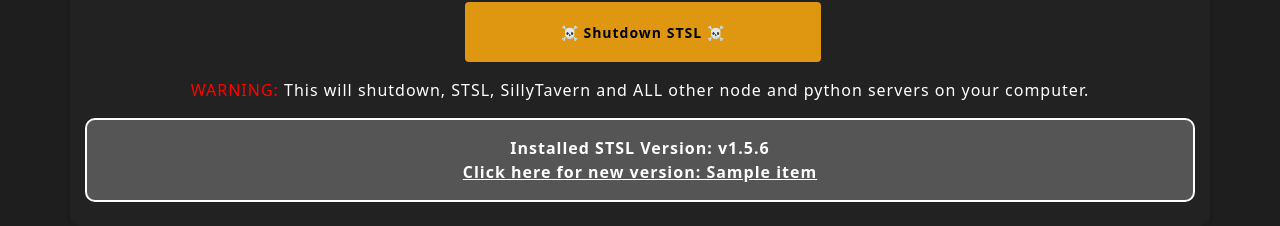
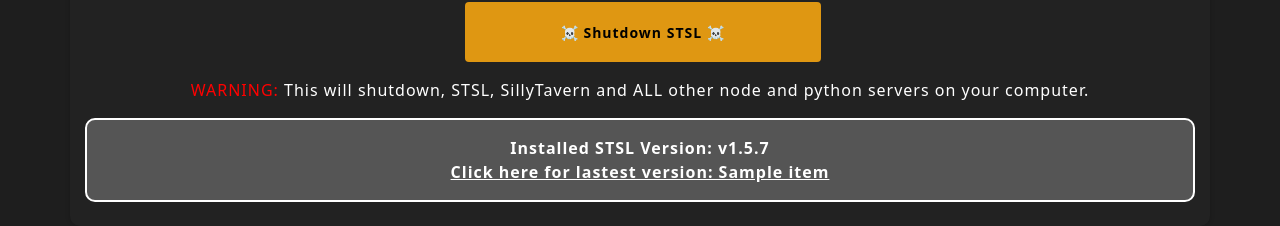
Before and after one commit to BlueprintCoding/SillyTavernSimpleLauncher, a Flask app: page / in a window 1280 px wide. Shown: the part 605-831 px from the top of the page. Run offline with Flask 3, Linux system fonts and the light colour scheme; a database or web service that is not in the repository returns one stand-in record (values such as "Sample title"); data that the repository does not hold is empty; some libraries are stand-ins or nearby versions.

Commit message:
updated wording for versions

```diff
--- a/config.py
+++ b/config.py
@@ -1 +1 @@
-APP_VERSION = "1.5.6"
+APP_VERSION = "1.5.7"
--- a/templates/index.html
+++ b/templates/index.html
@@ -156,7 +156,7 @@
 <div class="col-md-12 versionNumber">Installed STSL Version: v{{ app_version }}<br>
     <div class="updateStatus" id="updateStatus"></div>
 
-          <a href="#" onclick="showUpdateInstructions('{{ latest_release }}')">Click here for new version: {{ latest_release }}</a>
+          <a href="#" onclick="showUpdateInstructions('{{ latest_release }}')">Click here for lastest version: {{ latest_release }}</a>
 </div>
 </div>
 
```
